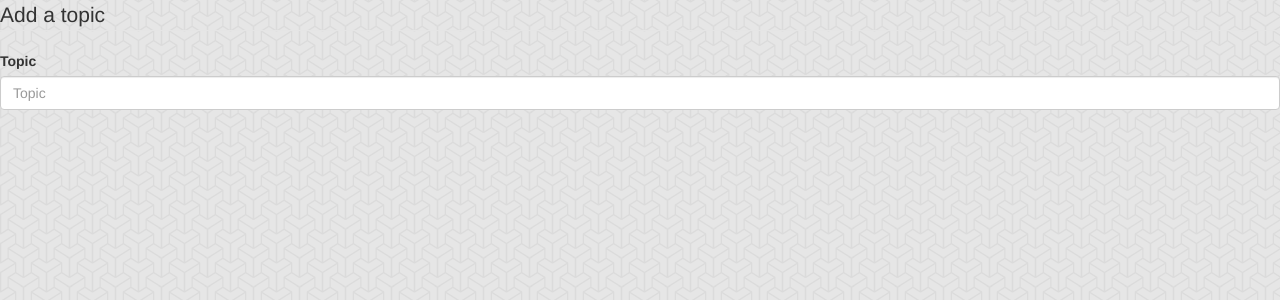
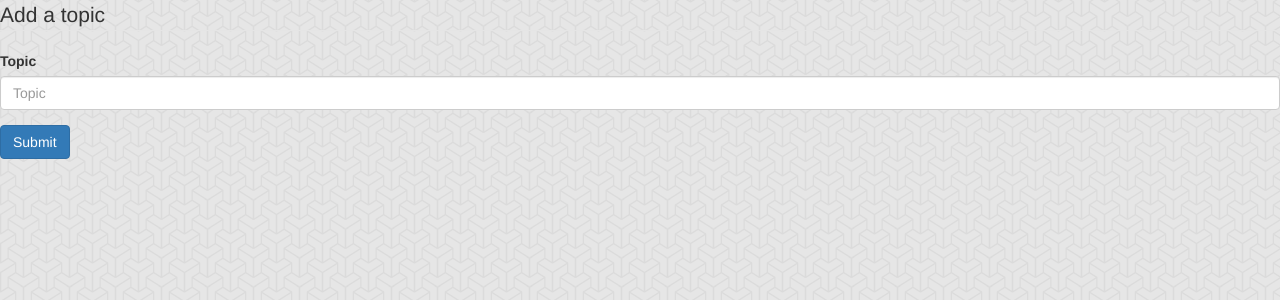
Before and after one commit to lumun/soundpod, a PHP site: page /forumTopics.php in a window 1280 px wide. Shown: the part 75-375 px from the top of the page. Run offline with PHP 8.4, Linux system fonts and the light colour scheme; the visitor is signed in with stand-in values (Sample User, id 1); data that the repository does not hold is empty; some libraries are stand-ins or nearby versions.

Commit message:
added a submti button

```diff
--- a/_submit-post.php
+++ b/_submit-post.php
@@ -1,4 +1,6 @@
 <?php
+
+session_start();
 
 if ($_SERVER["REQUEST_METHOD"] == "POST") {
 	$email = $_SESSION['email'];
--- a/forumTopics.php
+++ b/forumTopics.php
@@ -41,6 +41,8 @@ try {
     		<label for="name">Topic</label>
     		<input type="text" placeholder="Topic" class="form-control" name="topic" ><span class="input-error"> <?php echo $nameErr;?></span>
     	</div>
+    	<button  type="submit" class="btn btn-primary">Submit</button>
+    </form>
     	<?php
 
 	}
```
